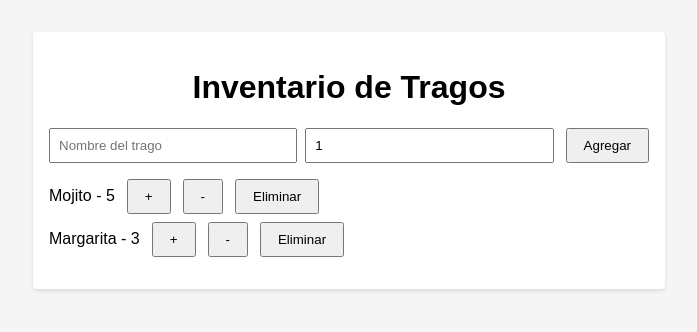
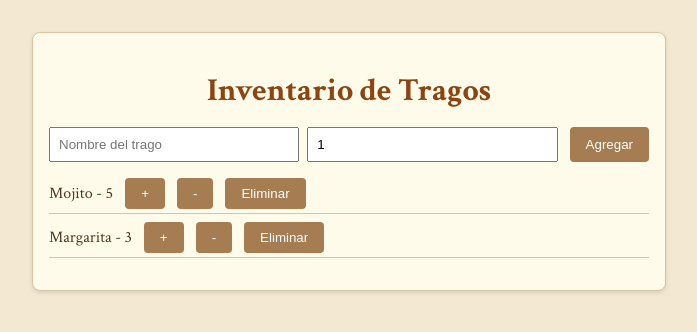
Before and after one commit to dante-ticona/pruebaCodex, a React (Vite) app in the folder frontend/: page / in a window 1280 px wide. Shown: the top 332 px of the page, without its empty margins (291-988 px from the left). Built offline with nearby package versions, Linux system fonts and the light colour scheme.

Commit message:
Apply rustic design style

```diff
--- a/frontend/index.html
+++ b/frontend/index.html
@@ -5,6 +5,7 @@
     <link rel="icon" type="image/svg+xml" href="/vite.svg" />
     <meta name="viewport" content="width=device-width, initial-scale=1.0" />
     <title>Inventario de Tragos</title>
+    <link href="https://fonts.googleapis.com/css2?family=Crimson+Text:wght@400;700&display=swap" rel="stylesheet">
   </head>
   <body>
     <div id="root"></div>
--- a/frontend/src/App.css
+++ b/frontend/src/App.css
@@ -1,5 +1,7 @@
 .app h1 {
   text-align: center;
+  color: #8b4513;
+  margin-bottom: 1rem;
 }
 
 .app button {
--- a/frontend/src/index.css
+++ b/frontend/src/index.css
@@ -1,16 +1,18 @@
 body {
-  font-family: sans-serif;
+  font-family: 'Crimson Text', serif;
   margin: 0;
   padding: 2rem;
-  background-color: #f5f5f5;
+  background-color: #f3e9d2;
+  color: #4b3621;
 }
 
 .app {
   max-width: 600px;
   margin: 0 auto;
-  background: white;
+  background: #fffbea;
   padding: 1rem;
-  border-radius: 4px;
+  border-radius: 8px;
+  border: 1px solid #d8c3a5;
   box-shadow: 0 2px 4px rgba(0,0,0,0.1);
 }
 
@@ -27,6 +29,16 @@ input[type="text"], input[type="number"] {
 
 button {
   padding: 0.5rem 1rem;
+  background-color: #a67c52;
+  border: none;
+  color: #fff;
+  border-radius: 4px;
+  cursor: pointer;
+}
+
+button:disabled {
+  opacity: 0.6;
+  cursor: not-allowed;
 }
 
 ul {
@@ -39,4 +51,6 @@ li {
   align-items: center;
   gap: 0.5rem;
   margin-bottom: 0.5rem;
+  border-bottom: 1px solid #d8c3a5;
+  padding-bottom: 0.25rem;
 }
```
